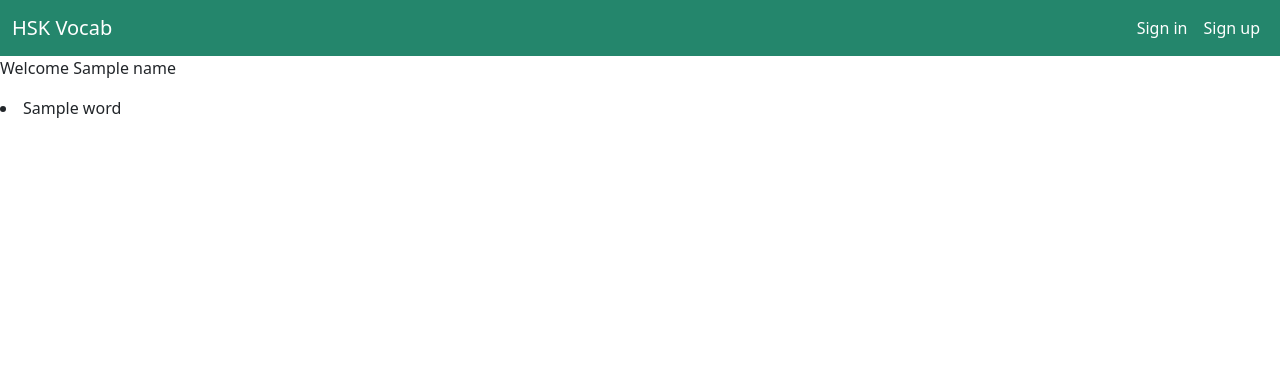
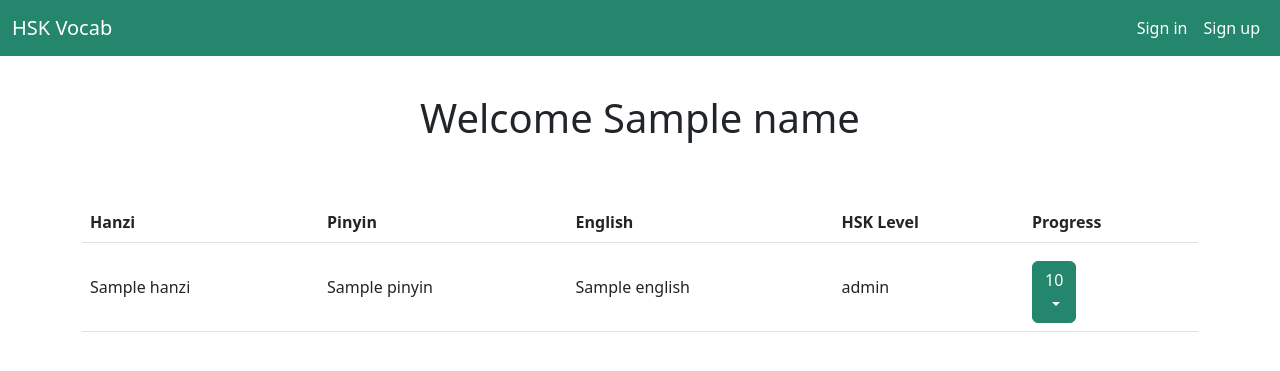
Before and after one commit to Ava-HW/hsk_vocab, a Flask app: template templates/user_home.html in a window 1280 px wide. Shown: the top 371 px of the page. Run offline with Flask 3, Linux system fonts and the light colour scheme; the template is opened without the code that fills it: most values are stand-ins (such as "Sample title", 1, 10 or a date in 2020); some libraries are stand-ins or nearby versions.

Commit message:
Progress buttons display stored progress - can't update yet

```diff
--- a/app.py
+++ b/app.py
@@ -33,6 +33,12 @@ def get_db():
     db.row_factory = make_dicts
     return db
 
+progress_description = {
+    1: "Not Learned Yet",
+    2: "Learning",
+    3: "Learned"
+}
+
 @app.teardown_appcontext
 def close_connection(exception):
     db = getattr(g, '_database', None)
@@ -59,7 +65,9 @@ def sign_in():
         result = cur.fetchone()
         if result:
             if(result['password'] == password):
-                session['user_id'] = email
+                # get user id number
+                cur.execute("SELECT user_id FROM users WHERE email = ?;", (email,))
+                session['user_id'] = cur.fetchone()['user_id']
                 return redirect(url_for("user_home"))
     return render_template("sign_in.html")
 
@@ -86,6 +94,14 @@ def user_home():
     cur.execute("SELECT * FROM words;")
     words = cur.fetchall()
     id = session['user_id']
-    cur.execute("SELECT name FROM users WHERE email = ?", (id,))
+    cur.execute("SELECT name FROM users WHERE user_id = ?", (id,))
     name = cur.fetchone()['name']
-    return render_template("user_home.html", words = words, name = name)
+    # get list of word_id, progress level
+    cur.execute("SELECT word_id, progress_level FROM users_words_progress WHERE user_id = ?;", (id,))
+    words_progress = cur.fetchall()
+    print(words_progress)
+    progress_message = {}
+    for i in words_progress:
+        progress_message[i['word_id']]=  progress_description[i['progress_level']]
+    print(progress_message)
+    return render_template("user_home.html", progress_message=progress_message, words = words, name = name)
--- a/static/styles.css
+++ b/static/styles.css
@@ -26,12 +26,20 @@
     padding-bottom: 4%;
 }
 
-.btn{
+ .btn{
     background-color: #24866c;
     border:#24866c 1px solid !important;
     text-align: center;
     display: block;
     margin: 10px auto 0;
+}
+
+.btn-progress {
+    background-color: #24866c;
+    border: 1px solid #24866c !important;
+
+    display: inline-block;  /* important inside tables */
+    margin: 10px 0 0;       /* no auto-centering */
 }
 
 .centered{
@@ -45,3 +53,7 @@
 .form-field{
     padding-bottom: 3%;
 }
+
+td, th {
+  vertical-align: middle;
+}
--- a/templates/layout.html
+++ b/templates/layout.html
@@ -28,4 +28,6 @@
     </div>
   </nav>
   {% block main %}{% endblock %}
+    <script src="https://cdn.jsdelivr.net/npm/bootstrap@5.3.0/dist/js/bootstrap.bundle.min.js"></script>
+
 </body>
--- a/templates/sign_in.html
+++ b/templates/sign_in.html
@@ -2,7 +2,7 @@
 
 {% block main %}
 
-<div class = "justify-content-center centered align-items-center">
+<div class = "justify-content-center centered align-items-center ">
   <h1>Sign in</h1>
   <form action = "/sign_in" method = "POST" class = "form-group">
     <div class="justify-content-center form-field">
--- a/templates/user_home.html
+++ b/templates/user_home.html
@@ -2,10 +2,45 @@
 
 {% block main %}
 
-<p>Welcome {{name}}</p>
+<div class = "justify-content-center centered align-items-center jumbotron">
+    <h1>Welcome {{ name }} </h1>
+</div>
 
-{% for i in words %}
-    <li> {{ i }} </li>
-{% endfor %}
+<div class = "d-flex flex-column justify-content-center align-items-center container">
+  <table class="table">
+    <thead>
+      <tr>
+        <th scope="col">Hanzi</th>
+        <th scope="col">Pinyin</th>
+        <th scope="col">English</th>
+        <th scope="col">HSK Level</th>
+        <th scope="col">Progress</th>
+      </tr>
+    </thead>
+      <tbody>
+      {% for i in words %}
+      <tr>
+      <td> {{ i['hanzi'] }} </td>
+      <td> {{ i['pinyin'] }} </td>
+      <td> {{ i['english'] }} </td>
+      <td> {{ i['hsk_level'] }} </td>
+      <!-- <td> {{ i['word_id']}}></td> is word id number-->
+      <td>
+          <div class="dropdown">
+          <button class="btn-progress btn btn-secondary dropdown-toggle" type="button" data-bs-toggle="dropdown" aria-expanded="false">
+              <a class="dropdown-item" href="#">{{ progress_message[i['word_id']] }}</a>
+          </button>
+          <div class="dropdown-menu" aria-labelledby="dropdownMenuButton">
+              <a class="dropdown-item" href="#">Not learned yet</a>
+              <a class="dropdown-item" href="#">Learning</a>
+              <a class="dropdown-item" href="#">Learned</a>
+          </div>
+          </div>
+      </td>
+      </tr>
+      {% endfor %}
+    </tbody>
+  </table>
+</div>
 
 {% endblock %}
```
